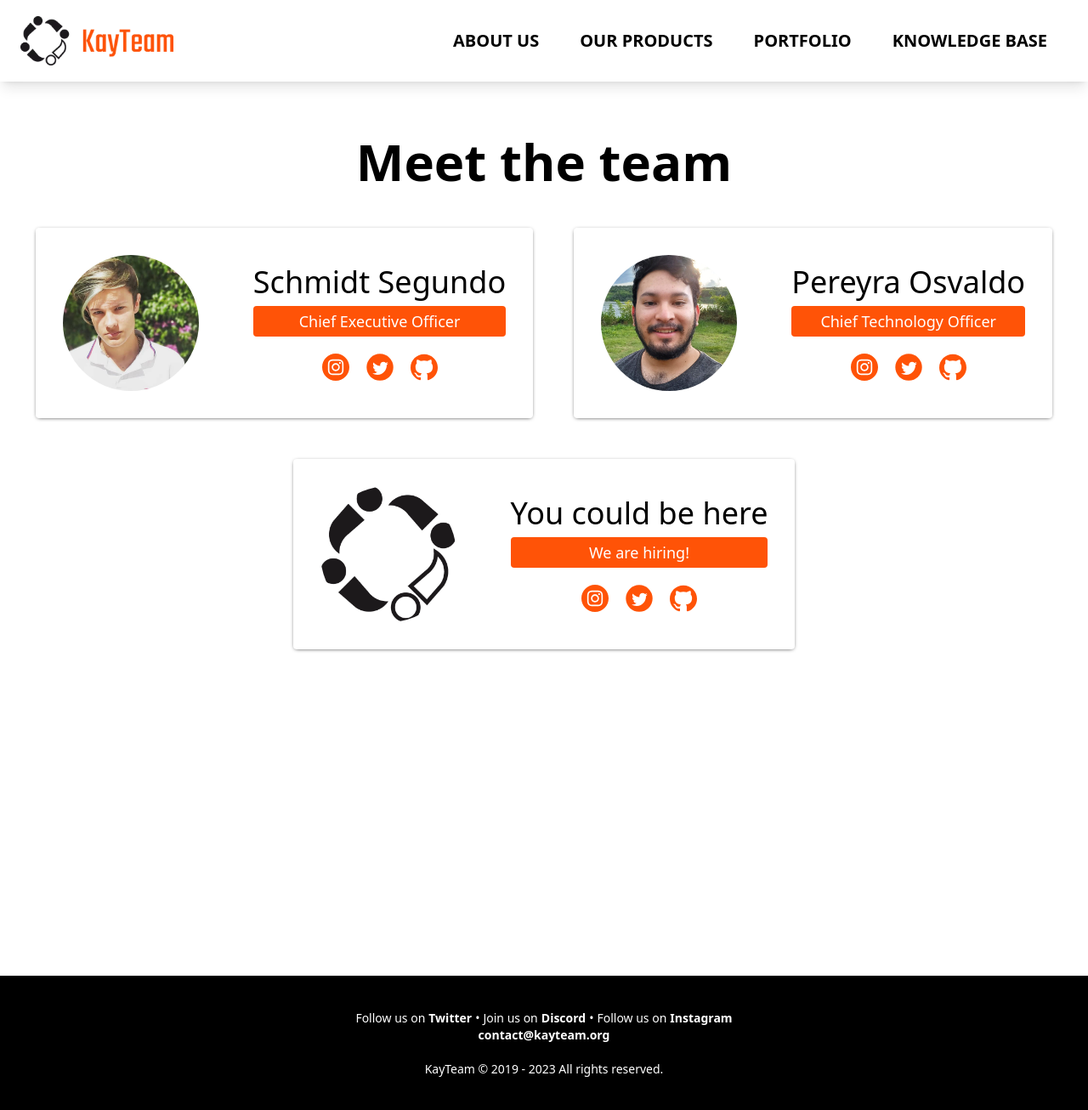
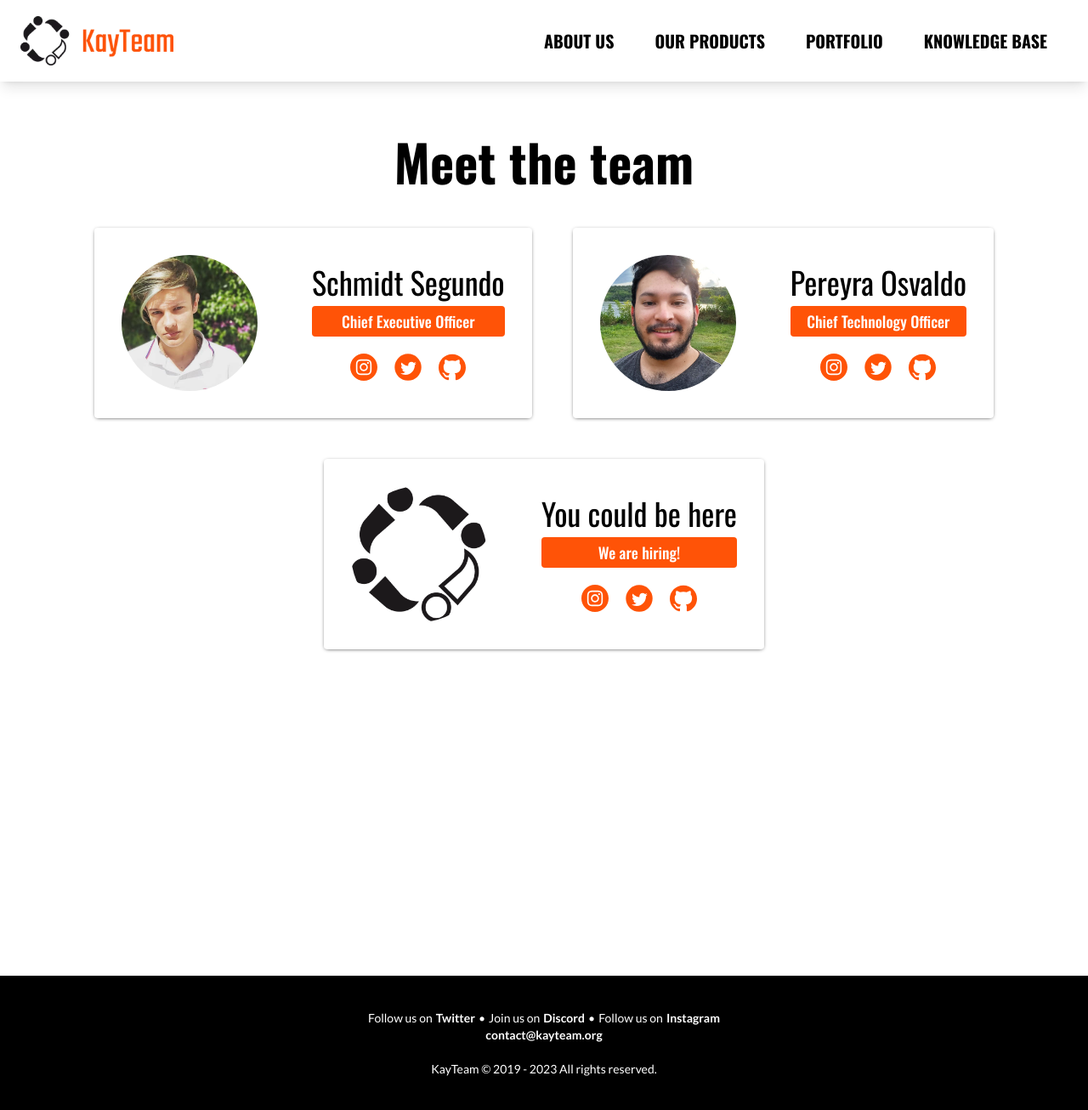
Before and after one commit to Zethi/kayteam-website, a Next.js app: page /about in a window 1280 px wide. Shown: the whole page at 85% size. Built offline with nearby package versions, Linux system fonts and the light colour scheme.

Commit message:
Next font implementation

```diff
--- a/src/app/layout.tsx
+++ b/src/app/layout.tsx
@@ -1,6 +1,7 @@
 import "../styles/globals.css";
 import { Footer } from "@/components/ui/Footer";
 import { NavBar } from "@/components/ui/NavBar";
+import { oswald } from "./fonts";
 
 export const metadata = {
   title: "KayTeam",
@@ -10,7 +11,7 @@ export const metadata = {
 export default function RootLayout({ children }: { children: React.ReactNode }) {
   return (
     <html lang="en">
-      <body>
+      <body className={oswald.className}>
         <NavBar />
         {children}
         <Footer />
--- a/src/app/page.tsx
+++ b/src/app/page.tsx
@@ -197,7 +197,9 @@ export default function Home() {
               cols={50}
             />
 
-            <SmallButton className="w-full">Submit</SmallButton>
+            <SmallButton className="w-full" href="/">
+              Submit
+            </SmallButton>
           </div>
         </form>
       </div>
--- a/src/components/ui/Cards/CharacteristicsCard.tsx
+++ b/src/components/ui/Cards/CharacteristicsCard.tsx
@@ -1,3 +1,4 @@
+import { lato } from "@/app/fonts";
 import Image from "next/image";
 import { FC } from "react";
 
@@ -12,8 +13,8 @@ export const CharacteristicsCard: FC<Props> = ({ image, title, description }) =>
       <div className="mb-6 flex h-20 w-20 items-center justify-center rounded-lg bg-kt-orange">
         <Image src={image} height={64} width={64} alt={"card-image"} />
       </div>
-      <h3 className="mb-2 font-oswald text-3xl font-normal">{title}</h3>
-      <p className="mx-6 text-center font-lato text-base font-light">{description}</p>
+      <h3 className="font-oswald mb-2 text-3xl font-normal">{title}</h3>
+      <p className={`mx-6 text-center ${lato.className} text-base font-light`}>{description}</p>
     </div>
   );
 };
--- a/src/components/ui/Cards/TeamPersonCard.tsx
+++ b/src/components/ui/Cards/TeamPersonCard.tsx
@@ -19,7 +19,7 @@ export const TeamPersonCard: FC<Props> = ({ name, jobName, image, instagramURL,
       />
 
       <div className="p-4 sm:ml-16 sm:mt-0 md:p-0">
-        <h3 className="mb-2 font-oswald text-4xl font-normal">{name}</h3>
+        <h3 className="mb-2 text-4xl font-normal">{name}</h3>
         <div className="flex justify-center rounded bg-kt-orange p-1 align-middle text-lg font-medium text-white">
           {jobName}
         </div>
--- a/src/components/ui/Footer/Footer.tsx
+++ b/src/components/ui/Footer/Footer.tsx
@@ -1,8 +1,9 @@
+import { lato } from "@/app/fonts";
 import { FC } from "react";
 
 export const Footer = () => {
   return (
-    <footer className="flex flex-col items-center bg-black py-10 font-lato text-xs text-white lg:text-sm ">
+    <footer className={`${lato.className} flex flex-col items-center bg-black py-10 text-xs text-white lg:text-sm `}>
       <div className="flex-row gap-1 md:flex">
         <p className="flex flex-row justify-center gap-1 font-normal ">
           {" Follow us on "}
--- a/src/components/ui/NavBar/MobileAdapters/MobileNavLink.tsx
+++ b/src/components/ui/NavBar/MobileAdapters/MobileNavLink.tsx
@@ -10,7 +10,7 @@ interface Props {
 export const MobileNavLink: FC<Props> = ({ href, children, className, onClick }) => {
   return (
     <Link
-      className={className + " " + "font-oswald font-extrabold hover:text-black focus:text-black "}
+      className={className + " " + "font-extrabold hover:text-black focus:text-black "}
       href={href}
       onClick={onClick}
     >
--- a/src/components/ui/NavBar/NavLink.tsx
+++ b/src/components/ui/NavBar/NavLink.tsx
@@ -9,9 +9,7 @@ interface Props {
 export const NavLink: FC<Props> = ({ href, children, className }) => {
   return (
     <Link
-      className={
-        className + " " + "font-extrabold border-kt-orange pb-2 font-oswald hover:border-b-2 focus:text-kt-orange "
-      }
+      className={className + " " + "border-kt-orange pb-2 font-extrabold hover:border-b-2 focus:text-kt-orange "}
       href={href}
     >
       {children}
```
